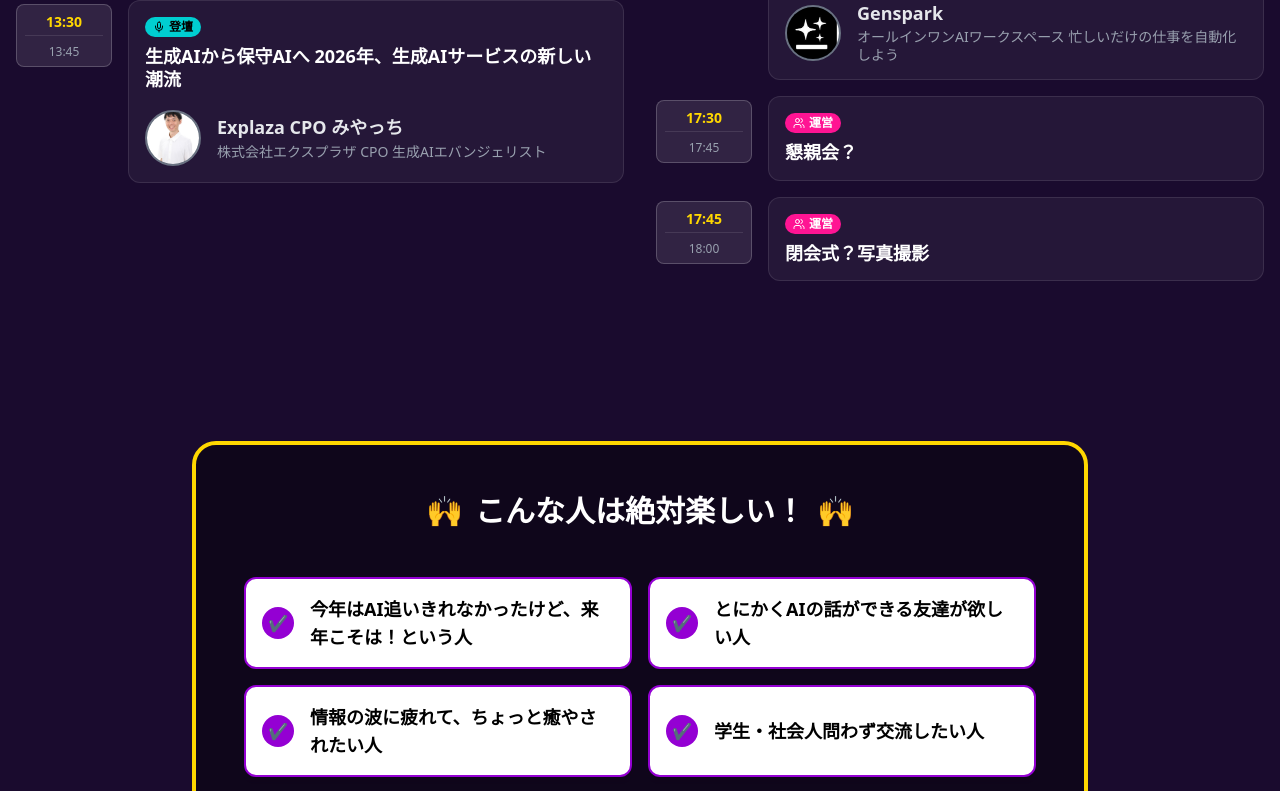
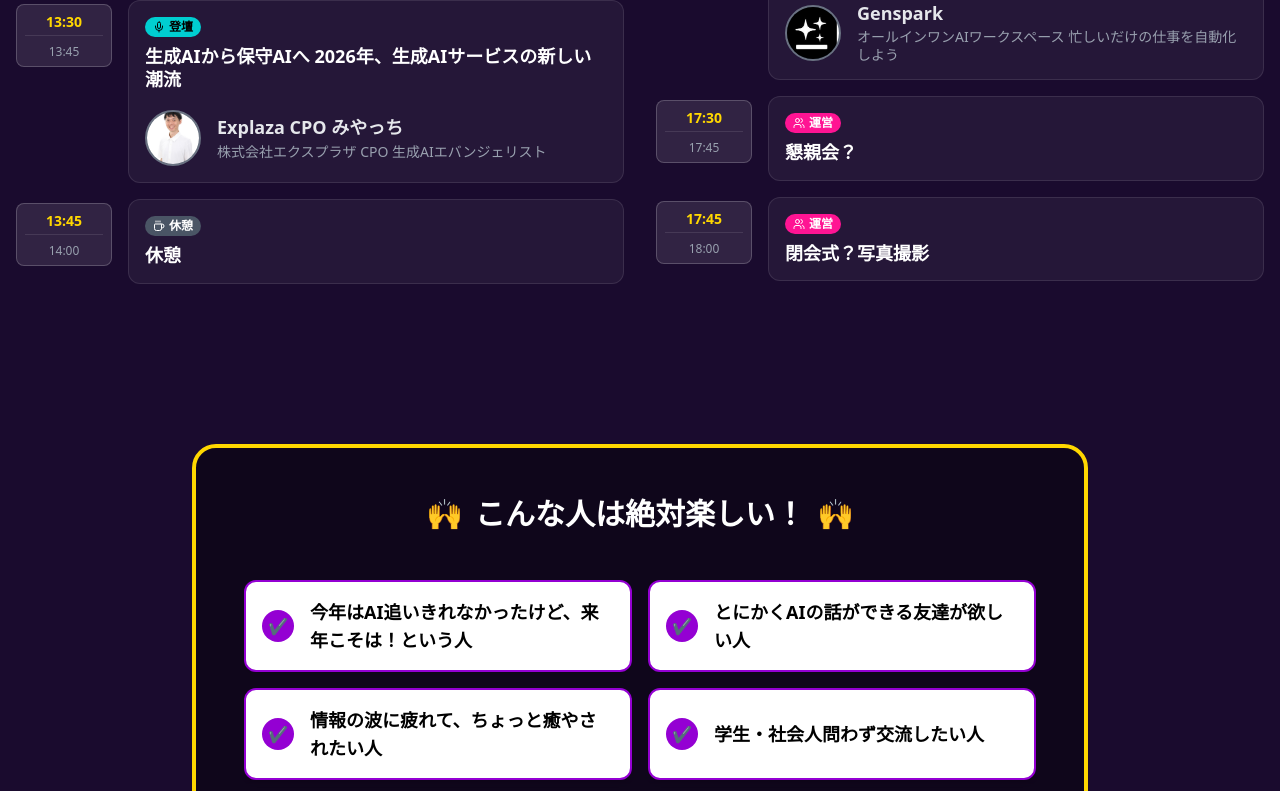
Before and after one commit to nanameru/bounenkai-lp, a Next.js app: page / in a window 1280 px wide. Shown: the part 3854-4645 px from the top of the page. Built offline with nearby package versions, Linux system fonts and the light colour scheme; a web font is replaced by a local one.

Commit message:
feat: add 15min break after Miyacchi session

```diff
--- a/app/components/TimeTable.tsx
+++ b/app/components/TimeTable.tsx
@@ -80,6 +80,11 @@ const scheduleData1: ScheduleItem[] = [
     role: "speaker",
     description: "株式会社エクスプラザ CPO 生成AIエバンジェリスト",
     image: "/miyacchi_new.png",
+  },
+  {
+    time: "13:45 - 14:00",
+    title: "休憩",
+    role: "break",
   },
 ];
 
```
